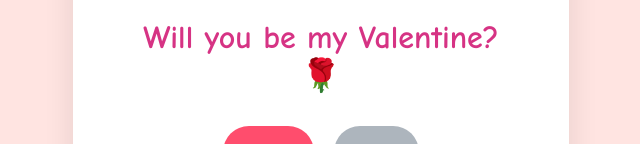
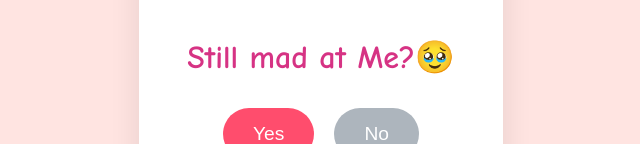
Before and after one commit to Neo-1010/Neo-1010.github.io, a plain HTML site: page index.html in a window 1280 px wide. Shown: the part 378-522 px from the top of the page, without its empty margins (319-959 px from the left). Drawn offline with Linux system fonts and the light colour scheme.

Commit message:
Update index.html

```diff
--- a/index.html
+++ b/index.html
@@ -3,7 +3,7 @@
 <head>
     <meta charset="UTF-8">
     <meta name="viewport" content="width=device-width, initial-scale=1.0">
-    <title>A Special Question</title>
+    <title>How are You???😋</title>
     <style>
         body {
             margin: 0;
@@ -58,7 +58,7 @@
 
     <div class="container" id="mainCard">
         <img src="https://media.giphy.com/media/v1.Y2lkPTc5MGI3NjExOHpueGZ4ZzB4ZzB4ZzB4ZzB4ZzB4ZzB4ZzB4ZzB4ZzB4ZzB4JmVwPXYxX2ludGVybmFsX2dpZl9ieV9pZCZjdD1n/c76IJLufpNwSULPk2m/giphy.gif" alt="Cute gif">
-        <h1 id="questionText">Will you be my Valentine? 🌹</h1>
+        <h1 id="questionText">Still mad at Me?🥹</h1>
 
         <div class="buttons">
             <button id="yesBtn">Yes</button>
```
